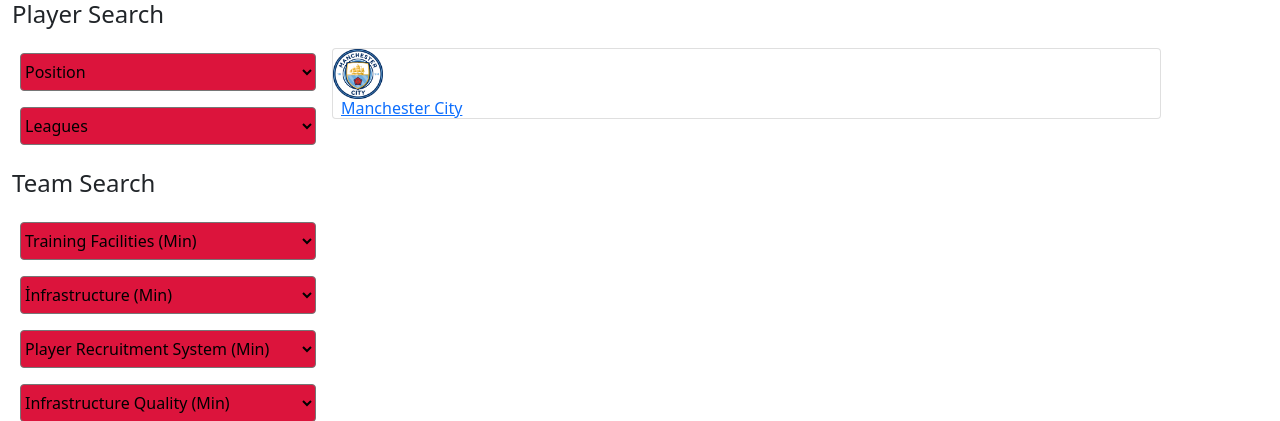
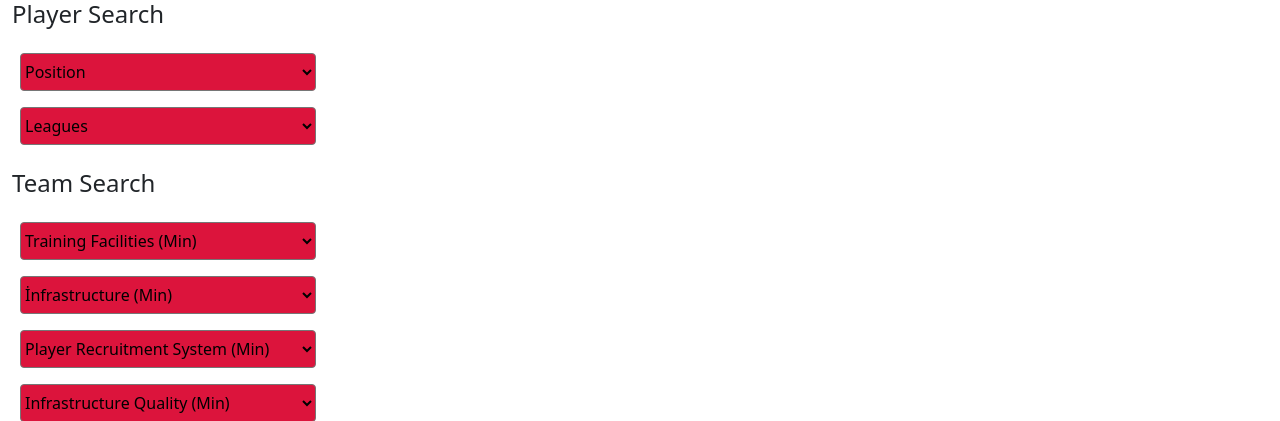
Before and after one commit to yusufkarakollu/FootballManager, a PHP site: page /includes/teamslist.php in a window 1280 px wide. Shown: the top 421 px of the page. Run offline with PHP 8.4, Linux system fonts and the light colour scheme.

Commit message:
fixed pages

```diff
--- a/app.js
+++ b/app.js
@@ -834,7 +834,7 @@ function renderData(searchTerm) {
             countryDiv.innerHTML = `
                <div class="p-2 border mb-2">
                <h2>${item.name}</h2>
-               <img width="50" src="${item.image_path}" alt="${item.name} Flag" />
+               <img class="border" width="50" src="${item.image_path}" alt="${item.name} Flag" />
                <p>Continent: ${item.extra.continent}</p>
                <p>Sub Region: ${item.extra.sub_region}</p>
                </div>
--- a/includes/teamslist.php
+++ b/includes/teamslist.php
@@ -102,15 +102,11 @@ include "./head.php"
     </div>
     <div class="col-md-8 offset-md-1 mt-5">
       <div class="row">
-            <a href="oyuncubilgiler.php">
-          <div class="card">
-            <div class="col-md-2">
-              <img src="/img/Manchester_City.png" width="50" alt="Yüklenemedi">
-              <h6 class="d-inline ms-2">Manchester City</h6>
-            </div>
-          </div>
-          </a>
+        <div id="dataContainer">
         </div>
       </div>
     </div>
   </div>
+</div>
+
+<script src="app.js"></script>
--- a/index.php
+++ b/index.php
@@ -17,14 +17,11 @@
     <?php
     include "./includes/nav.php"
     ?>
-    <div id="dataContainer">
-    </div>
     <?php
     include "./includes/leftside.php"
     ?>
     <br>
     <br>
-
     <br>
     <br>
     <script src="app.js"></script>
```
Lines whose indentation alone changed are shown as unchanged.
